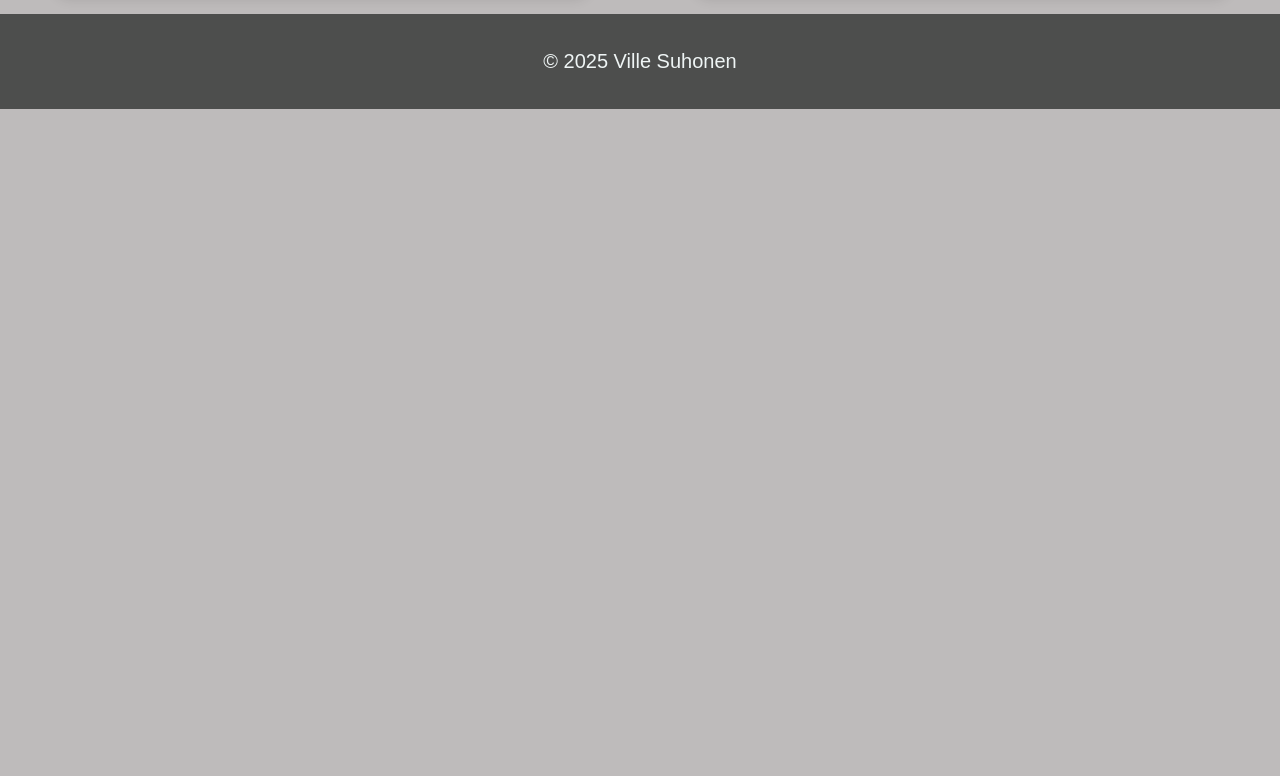
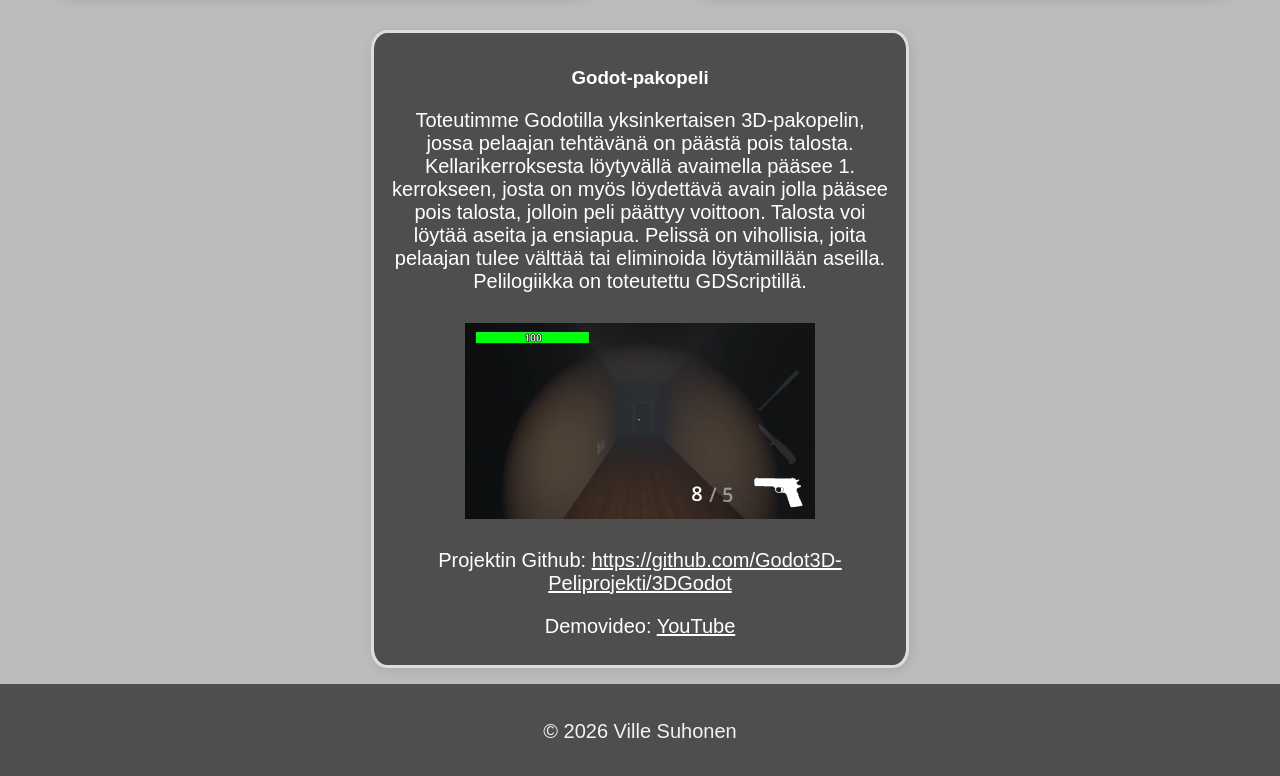
Before and after one commit to vsuho/portfolio-page, a plain HTML site: page fi/projects.html in a window 1280 px wide. Shown: the part 1635-2411 px from the top of the page. Before the commit the page ends 1744 px from the top, so only its background shows below. Drawn offline with Linux system fonts and the light colour scheme; files whose address does not match are found by name.

Commit message:
Updated some things

```diff
--- a/css/stylesheet.css
+++ b/css/stylesheet.css
@@ -155,12 +155,13 @@ footer{
     width: 500px;
     height: 600px;
     box-shadow: 2px 2px 12px rgba(0, 0, 0, 0.1);
-    color:rgb(255, 255, 255)
+    color:rgb(255, 255, 255);
+    transition: transform 0.25s ease, box-shadow 0.25s ease;
 }
 
 .project-card:hover{
-    font-size: 18px;
-    padding: 25px;
+     transform: scale(1.01);
+     box-shadow: 0 10px 30px rgba(0,0,0,0.2);
 }
 
 
@@ -263,3 +264,9 @@ input[type=email],
     height: auto;
     padding: 10px;
 }
+
+.godot {
+    width: 70%;
+    height: auto;
+    padding: 10px;
+}
--- a/fi/projects.html
+++ b/fi/projects.html
@@ -65,11 +65,22 @@
             </a>
             <p>Projektin Github: <a href="https://github.com/Mobile-development-R19/Health-app" style="color:white;" >https://github.com/Mobile-development-R19/Health-app</a></p>
         </article>
+
+         <article class="project-card" id="healthApp">
+            <h3>Godot-pakopeli</h3>
+
+            <p>Toteutimme Godotilla yksinkertaisen 3D-pakopelin, jossa pelaajan tehtävänä on päästä pois talosta. Kellarikerroksesta löytyvällä avaimella pääsee 1. kerrokseen, josta on myös löydettävä avain jolla pääsee pois talosta, jolloin peli päättyy voittoon. Talosta voi löytää aseita ja ensiapua. Pelissä on vihollisia, joita pelaajan tulee välttää tai eliminoida löytämillään aseilla.
+                Pelilogiikka on toteutettu GDScriptillä.
+            </p>
+            <img class="godot" src="../images/godot.png" alt="Godot-peli">
+            <p>Projektin Github: <a href="https://github.com/Godot3D-Peliprojekti/3DGodot" style="color:white;" >https://github.com/Godot3D-Peliprojekti/3DGodot</a></p>
+            <p>Demovideo: <a href="https://www.youtube.com/watch?v=I9strAb2uvU" style="color:white;" >YouTube</a></p>
+        </article>
     </div>
 </section>
 
     <footer>
-        <p class="copyright-text">© 2025 Ville Suhonen </p>
+        <p class="copyright-text">© 2026 Ville Suhonen </p>
     </footer>
 
     <script src="js/main.js"></script>
```
Also changed, not shown: contact.html (+1 -1 lines), en/index.html (+2 -2 lines), en/movie.html (+1 -1 lines), en/projects.html (+11 -1 lines), en/reach.html (+1 -1 lines), fi/index.html (+2 -2 lines), fi/movie.html (+1 -1 lines), fi/reach.html (+1 -1 lines), reach.html (+1 -1 lines), images/godot.png (added).
